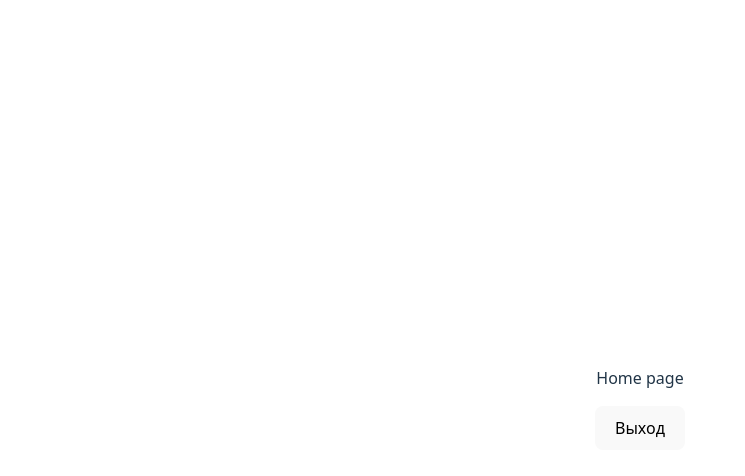
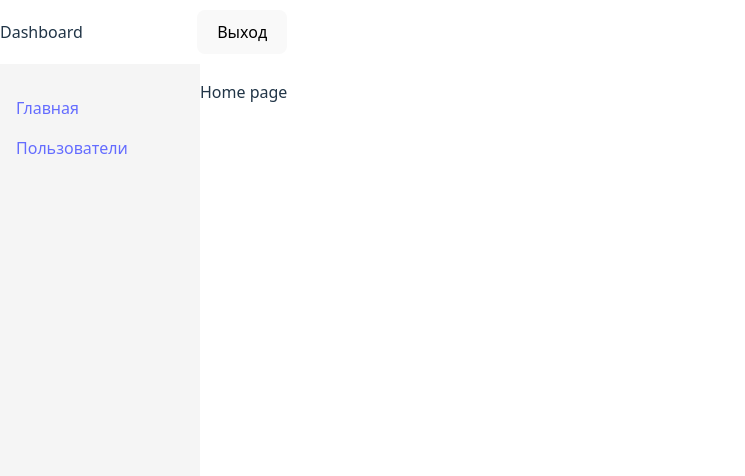
Before and after one commit to Alex-Kuimov/sp-vue-shop, a Vue app: page / in a window 1280 px wide. Shown: the top 476 px of the page, without its empty margins (0-745 px from the left). Built offline with nearby package versions, Linux system fonts and the light colour scheme; sample sign-in values are in the browser's storage.

Commit message:
Создал слой widgets

```diff
--- a/src/app/layout/App.vue
+++ b/src/app/layout/App.vue
@@ -1,9 +1,28 @@
 <script setup lang="ts">
+import { HeaderWidgets } from '@/widgets/header';
+import { SidebarWidgets } from '@/widgets/sidebar';
 import { RouterView } from 'vue-router';
+import { useAuthStore } from '@/features/auth/model/auth.store';
+
+const authStore = useAuthStore();
 </script>
 
 <template>
-    <RouterView />
+    <header v-if="authStore.isAuth">
+        <HeaderWidgets />
+    </header>
+
+    <main>
+        <SidebarWidgets v-if="authStore.isAuth" />
+
+        <div class="content">
+            <RouterView />
+        </div>
+    </main>
 </template>
 
-<style scoped></style>
+<style scoped>
+main {
+    display: flex;
+}
+</style>
--- a/src/app/styles/base.css
+++ b/src/app/styles/base.css
@@ -18,6 +18,7 @@ a {
   color: #646cff;
   text-decoration: inherit;
 }
+
 a:hover {
   color: #535bf2;
 }
@@ -46,9 +47,11 @@ button {
   cursor: pointer;
   transition: border-color 0.25s;
 }
+
 button:hover {
   border-color: #646cff;
 }
+
 button:focus,
 button:focus-visible {
   outline: 4px auto -webkit-focus-ring-color;
@@ -58,22 +61,39 @@ button:focus-visible {
   padding: 2em;
 }
 
-#app {
-  max-width: 1280px;
-  margin: 0 auto;
-  padding: 2rem;
-  text-align: center;
-}
-
 @media (prefers-color-scheme: light) {
   :root {
     color: #213547;
     background-color: #ffffff;
   }
+
   a:hover {
     color: #747bff;
   }
+
   button {
     background-color: #f9f9f9;
   }
 }
+
+
+.app-layout {
+  display: flex;
+  height: 100vh;
+}
+
+.sidebar {
+  width: 240px;
+  background: var(--sidebar-bg);
+}
+
+.main-content {
+  flex: 1;
+  display: flex;
+  flex-direction: column;
+}
+
+.header {
+  height: 64px;
+  border-bottom: 1px solid var(--border);
+}
--- a/src/pages/home/ui/HomePage.vue
+++ b/src/pages/home/ui/HomePage.vue
@@ -1,8 +1,6 @@
 <script setup lang="ts">
-import { LogoutBtn } from '@/features/auth';
 </script>
 <template>
     <p>Home page</p>
-    <LogoutBtn>Выход</LogoutBtn>
 </template>
 <style scoped></style>
--- a/src/shared/routes/index.ts
+++ b/src/shared/routes/index.ts
@@ -7,4 +7,8 @@ export const ROUTES = {
         PATH: '/login',
         NAME: 'login',
     },
+    USERS: {
+        PATH: '/users',
+        NAME: 'user',
+    },
 }
--- /dev/null
+++ b/src/vue-shim.d.ts
@@ -0,0 +1,5 @@
+declare module '*.vue' {
+  import type { DefineComponent } from 'vue'
+  const component: DefineComponent<{}, {}, any>
+  export default component
+}
--- /dev/null
+++ b/src/widgets/header/index.ts
@@ -0,0 +1 @@
+export { default as HeaderWidgets } from './ui/HeaderWidgets.vue';
--- /dev/null
+++ b/src/widgets/header/ui/HeaderWidgets.vue
@@ -0,0 +1,28 @@
+<script setup>
+import { LogoutBtn } from '@/features/auth';
+</script>
+<template>
+    <header class="header">
+        <div class="header-left">
+            <p>Dashboard</p>
+        </div>
+        <div class="header-right">
+            <LogoutBtn>Выход</LogoutBtn>
+        </div>
+    </header>
+</template>
+<style scoped>
+.header {
+    display: flex;
+    justify-content: space-between;
+    align-items: center;
+}
+
+.header-left {
+    flex: 1;
+}
+
+.header-right {
+    flex: 0 0 auto;
+}
+</style>
--- /dev/null
+++ b/src/widgets/sidebar/index.ts
@@ -0,0 +1 @@
+export { default as SidebarWidgets } from './ui/SidebarWidgets.vue';
--- /dev/null
+++ b/src/widgets/sidebar/ui/SidebarWidgets.vue
@@ -0,0 +1,36 @@
+<script setup lang="ts">
+import { RouterLink } from 'vue-router';
+import { ROUTES } from '@/shared/routes';
+</script>
+<template>
+    <aside class="sidebar">
+        <nav>
+            <ul>
+                <li>
+                    <RouterLink :to="ROUTES.HOME.PATH">Главная</RouterLink>
+                </li>
+                <li>
+                    <RouterLink :to="ROUTES.USERS.PATH">Пользователи</RouterLink>
+                </li>
+            </ul>
+        </nav>
+    </aside>
+</template>
+
+<style scoped>
+.sidebar {
+    width: 200px;
+    height: 100vh;
+    background-color: #f5f5f5;
+}
+.sidebar nav {
+    padding: 1rem;
+}
+.sidebar ul {
+    list-style: none;
+    padding: 0;
+}
+.sidebar li {
+    margin-bottom: 1rem;
+}
+</style>
```
